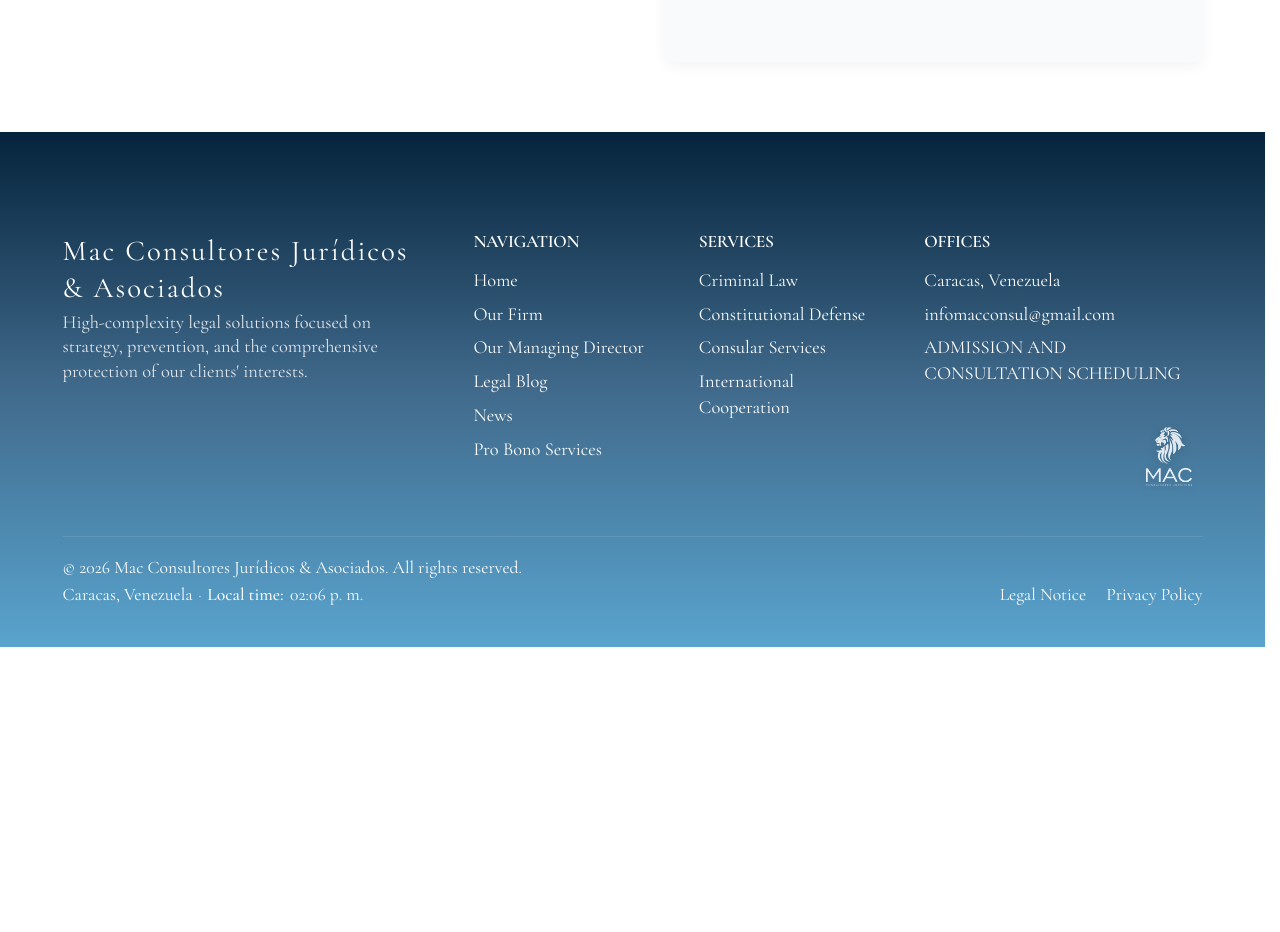
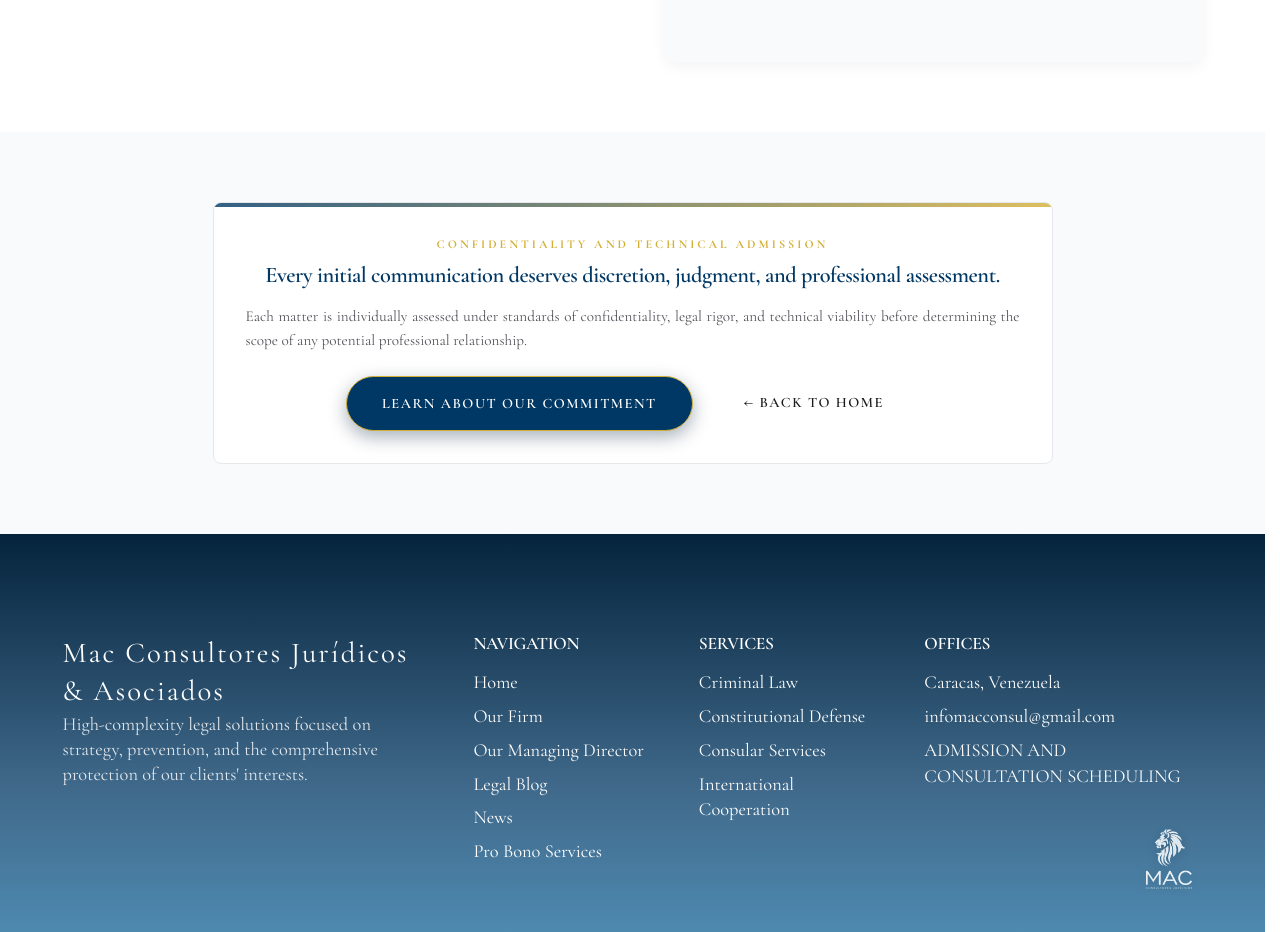
Before and after one commit to mcolina777-cpu/mac-consultores-site-clean, a Next.js app: page /en/contact in a window 1280 px wide. Shown: the part 1640-2572 px from the top of the page. Before the commit the page ends 2287 px from the top, so only its background shows below. Built offline with nearby package versions, Linux system fonts and the light colour scheme.

Commit message:
feat(contact): agregar tarjeta de cierre institucional de confidencialidad y admisión técnica

```diff
--- a/src/app/[locale]/contact/page.tsx
+++ b/src/app/[locale]/contact/page.tsx
@@ -1,7 +1,7 @@
 import React from 'react';
 import Link from 'next/link';
 import { getDictionary } from "@/i18n/getDictionary";
-
+import { getRoute } from "@/lib/routes";
 export async function generateMetadata({ params }: { params: Promise<{ locale: string }> }) {
   const { locale } = await params;
   const dict = await getDictionary(locale);
@@ -53,6 +53,7 @@ export async function generateMetadata({ params }: { params: Promise<{ locale: s
 export default async function Contacto({ params }: { params: Promise<{ locale: string }> }) {
   const { locale } = await params;
   const dict = await getDictionary(locale);
+  const isEs = locale === 'es';
 
   return (
     <main className="page-contacto">
@@ -385,6 +386,55 @@ export default async function Contacto({ params }: { params: Promise<{ locale: s
           </div>
         </div>
       </section>
+
+      {/* CIERRE INSTITUCIONAL */}
+      <section className="bg-soft section-padding-asym">
+        <div className="container" style={{ maxWidth: '840px', margin: '0 auto' }}>
+          <div
+            className="card bg-soft p-3rem text-center"
+            style={{
+              border: '1px solid var(--border-color, #e5e7eb)',
+              borderRadius: '8px',
+            }}
+          >
+            <span className="section-tag">
+              {isEs ? 'CONFIDENCIALIDAD Y ADMISIÓN TÉCNICA' : 'CONFIDENTIALITY AND TECHNICAL ADMISSION'}
+            </span>
+
+            <h3 className="serif mt-1rem mb-1rem" style={{ fontSize: '1.4rem' }}>
+              {isEs
+                ? 'Toda comunicación inicial merece reserva, criterio y evaluación profesional.'
+                : 'Every initial communication deserves discretion, judgment, and professional assessment.'}
+            </h3>
+
+            <p
+              className="max-w-800 mx-auto mb-2rem text-muted"
+              style={{ lineHeight: 1.6, fontSize: '0.95rem' }}
+            >
+              {isEs
+                ? 'Cada asunto es examinado individualmente bajo criterios de confidencialidad, rigor jurídico y viabilidad técnica, antes de determinar el alcance de cualquier eventual relación profesional.'
+                : 'Each matter is individually assessed under standards of confidentiality, legal rigor, and technical viability before determining the scope of any potential professional relationship.'}
+            </p>
+
+            <div
+              style={{
+                display: 'flex',
+                gap: '1rem',
+                justifyContent: 'center',
+                flexWrap: 'wrap',
+              }}
+            >
+              <Link href={getRoute(locale as any, 'about.confidencialidad_secreto')} className="btn btn-primary">
+                {isEs ? 'CONOCER NUESTRO COMPROMISO' : 'LEARN ABOUT OUR COMMITMENT'}
+              </Link>
+
+              <Link href={`/${locale}`} className="btn btn-secondary">
+                {isEs ? '← VOLVER AL INICIO' : '← BACK TO HOME'}
+              </Link>
+            </div>
+          </div>
+        </div>
+      </section>
     </main>
   );
 }
```
